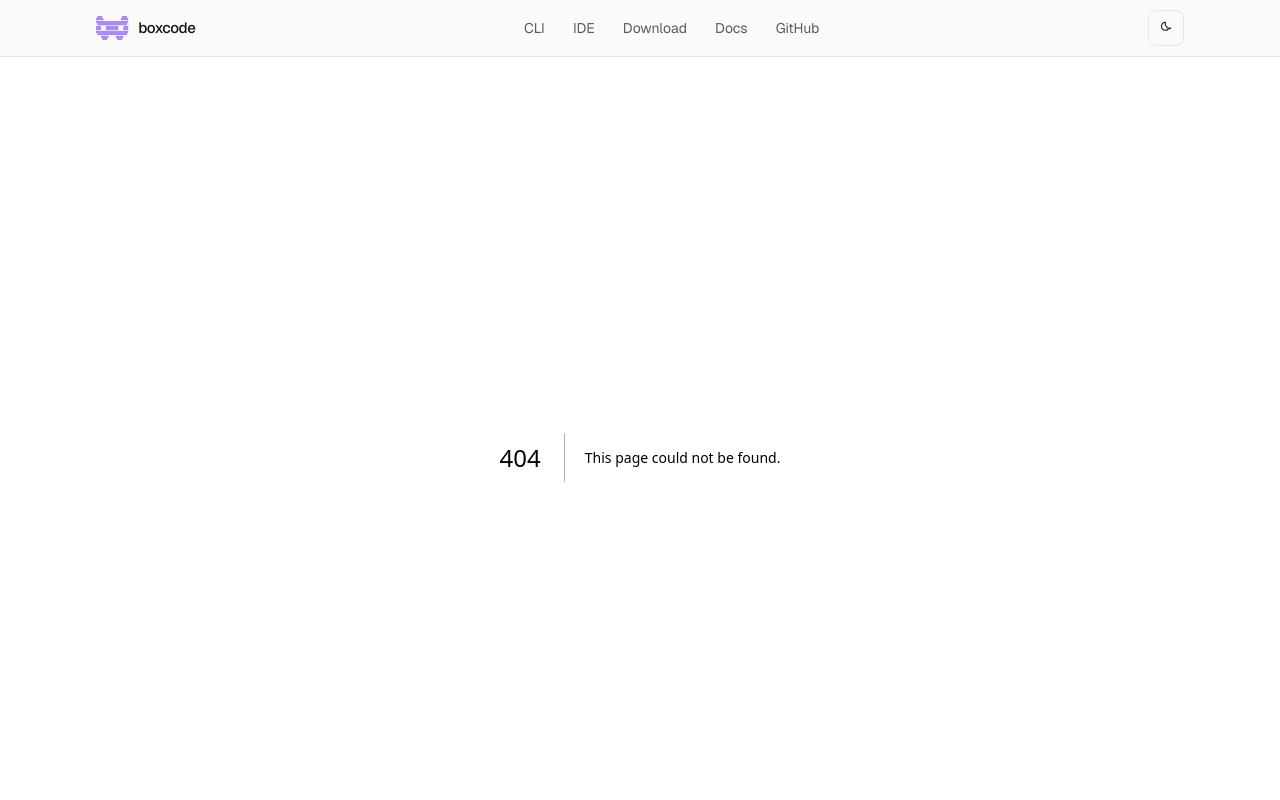
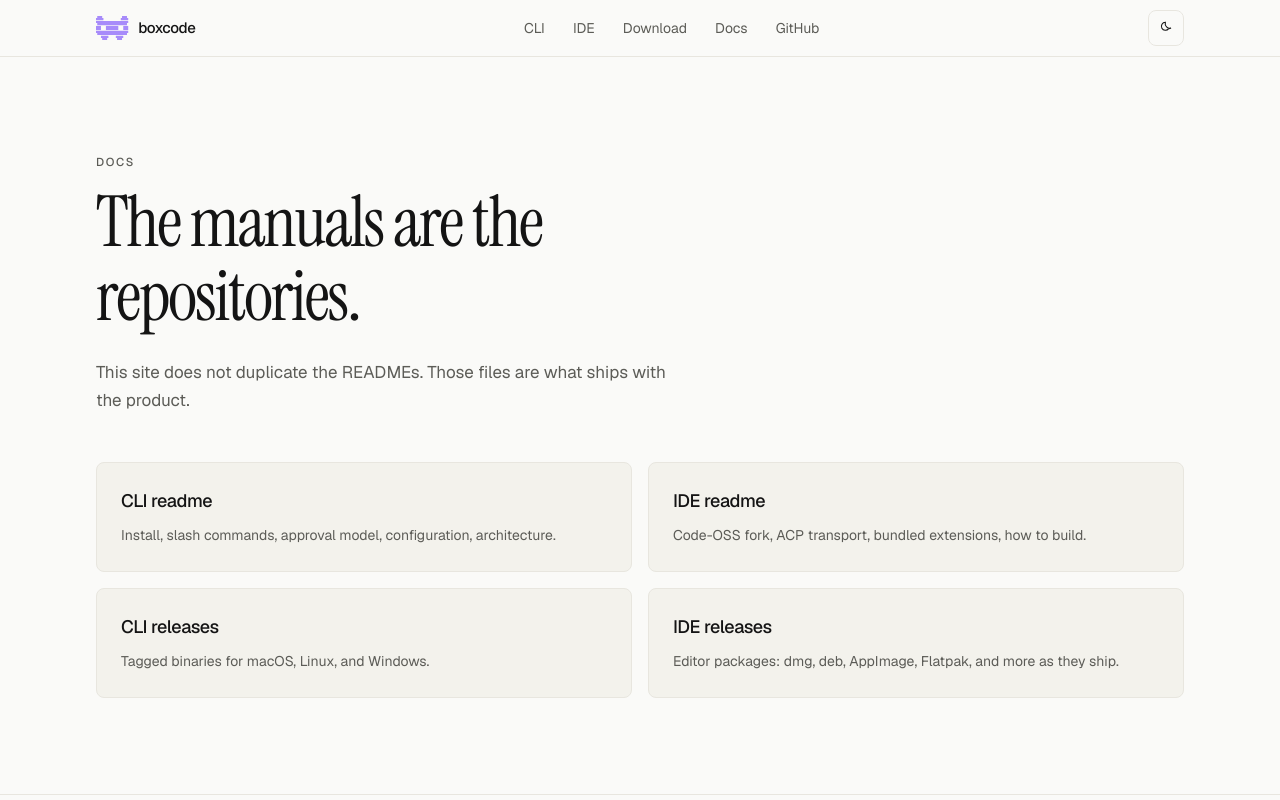
Before and after one commit to shivam-holboxai/boxcode-web, a Next.js app: page /docs in a window 1280 px wide. Before the commit this address had no page. Shown: the top 800 px of the page. Built offline with nearby package versions, Linux system fonts and the light colour scheme.

Commit message:
Add docs page with links into the Boxcode README

```diff
--- /dev/null
+++ b/app/docs/page.tsx
@@ -0,0 +1,60 @@
+import type { Metadata } from "next";
+import { Container } from "@/components/ui/primitives";
+import { LINKS } from "@/lib/site";
+
+export const metadata: Metadata = {
+  title: "Docs",
+  description: "Documentation for Boxcode CLI and IDE lives in the GitHub repositories.",
+};
+
+const DOCS = [
+  {
+    title: "CLI readme",
+    body: "Install, slash commands, approval model, configuration, architecture.",
+    href: LINKS.boxcodeReadme,
+  },
+  {
+    title: "IDE readme",
+    body: "Code-OSS fork, ACP transport, bundled extensions, how to build.",
+    href: LINKS.ideReadme,
+  },
+  {
+    title: "CLI releases",
+    body: "Tagged binaries for macOS, Linux, and Windows.",
+    href: LINKS.boxcodeReleases,
+  },
+  {
+    title: "IDE releases",
+    body: "Editor packages: dmg, deb, AppImage, Flatpak, and more as they ship.",
+    href: LINKS.ideReleases,
+  },
+];
+
+export default function DocsPage() {
+  return (
+    <section>
+      <Container className="py-16 lg:py-24">
+        <p className="eyebrow">Docs</p>
+        <h1 className="t-display mt-4 max-w-[16ch]">The manuals are the repositories.</h1>
+        <p className="mt-6 max-w-xl text-[17px] leading-7 text-muted">
+          This site does not duplicate the READMEs. Those files are what ships with the product.
+        </p>
+        <ul className="mt-12 grid gap-4 md:grid-cols-2">
+          {DOCS.map((doc) => (
+            <li key={doc.href}>
+              <a
+                href={doc.href}
+                className="block rounded-[8px] border border-line bg-canvas-2 p-6 hover:border-line-strong"
+                target="_blank"
+                rel="noreferrer"
+              >
+                <h2 className="text-lg font-medium tracking-tight">{doc.title}</h2>
+                <p className="mt-2 text-sm leading-6 text-muted">{doc.body}</p>
+              </a>
+            </li>
+          ))}
+        </ul>
+      </Container>
+    </section>
+  );
+}
```
